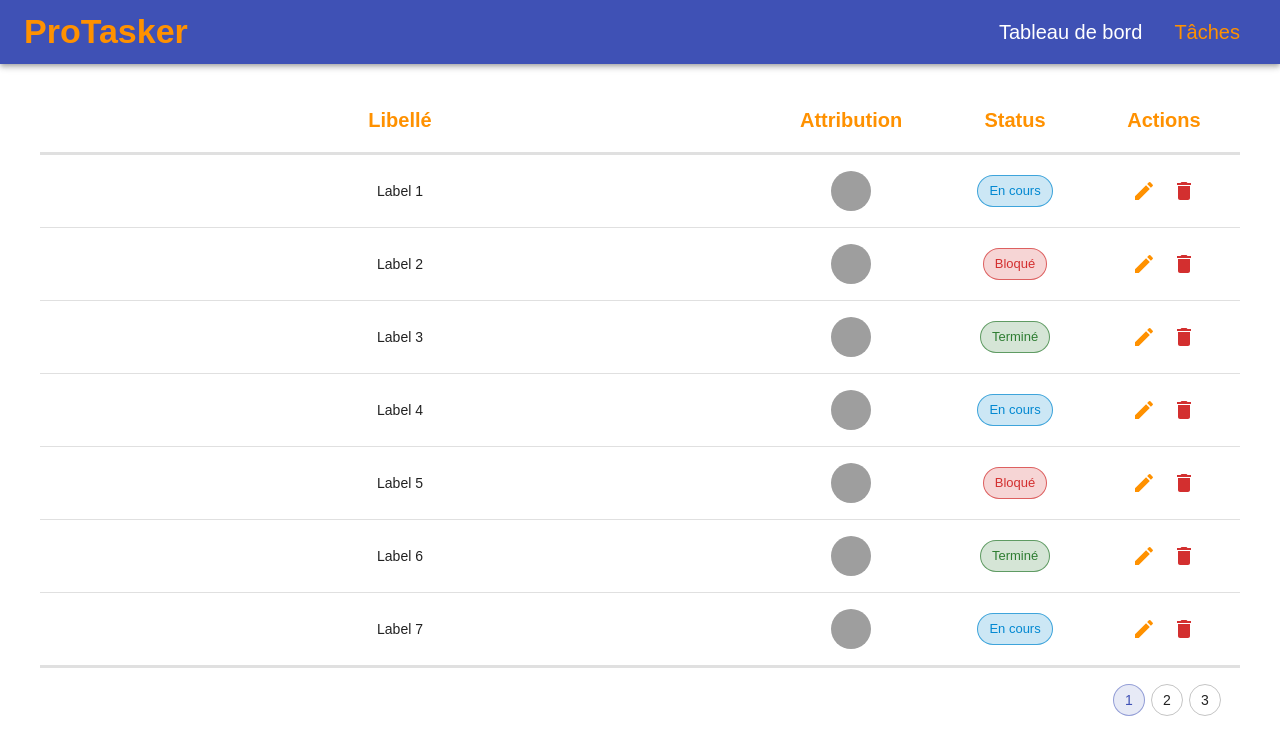
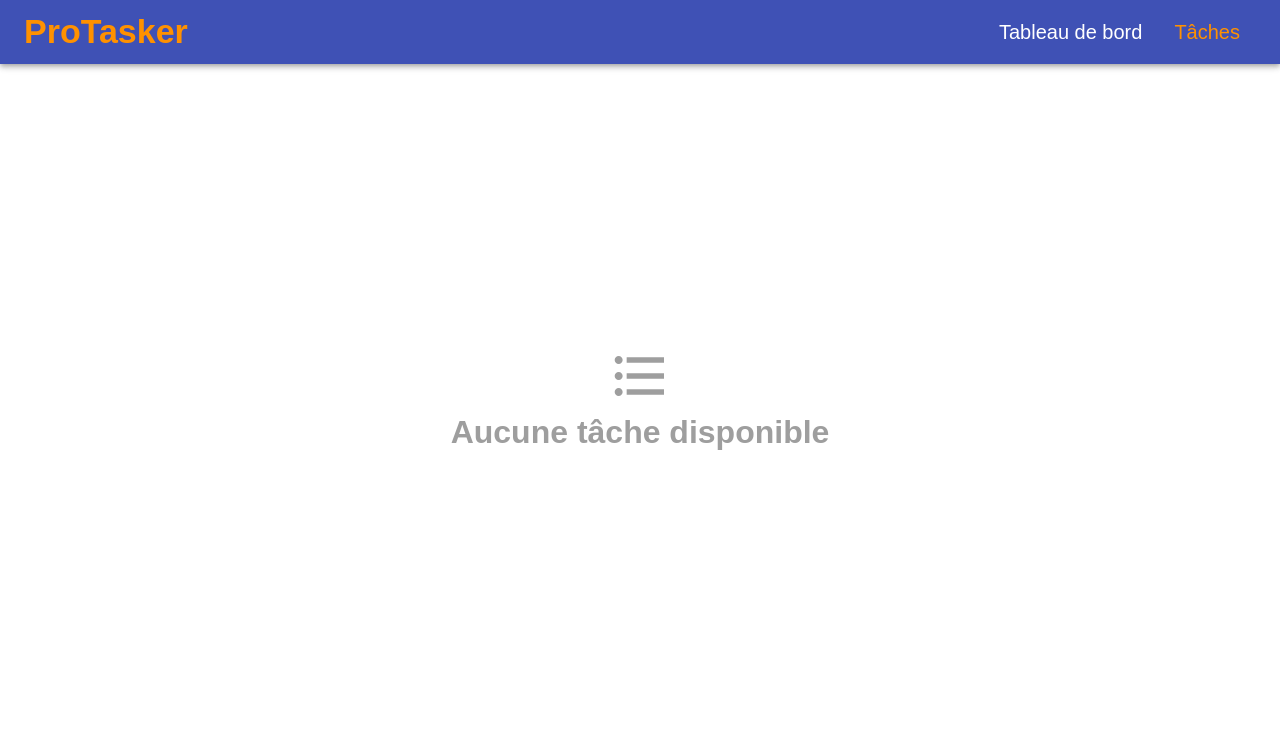
Before and after one commit to Lud0do1202/ApkioskApp, a React (Create React App) app in the folder frontend/: page /tasks in a window 1280 px wide. Shown: the top 754 px of the page. Built offline with nearby package versions, Linux system fonts and the light colour scheme; grey boxes are pictures that could not be loaded; a web font is replaced by a local one.

Commit message:
Loader - Loader component - .center class who do position absolute and center the component with top left transform(translate) - Use this class for NoTaskAvailable

```diff
--- /dev/null
+++ b/frontend/src/components/Loader.tsx
@@ -0,0 +1,12 @@
+import React from 'react'
+import { CircularProgress } from '@mui/material'
+
+const Loader: React.FC = () => {
+	return (
+		<>
+			<CircularProgress color={'secondary'} size={'5rem'} className={'center'} />
+		</>
+	)
+}
+
+export default Loader
--- a/frontend/src/components/NoTasksAvailable.tsx
+++ b/frontend/src/components/NoTasksAvailable.tsx
@@ -1,23 +1,19 @@
 import React from 'react'
-import {Box, Container, Typography} from '@mui/material'
-import {grey} from '@mui/material/colors'
+import { Box, Container, Typography } from '@mui/material'
+import { grey } from '@mui/material/colors'
 import FormatListBulletedIcon from '@mui/icons-material/FormatListBulleted'
 
 const NoTasksAvailable: React.FC = () => {
 	return (
 		<Box
-            position={'absolute'}
-            width={'100%'}
-            top={'50%'}
-            left={'50%'}
-            style={{transform: 'translate(-50%, -50%)'}}
+			className="center"
 			component={Container}
 			display={'flex'}
 			justifyContent={'center'}
 			alignItems={'center'}
 			flexDirection={'column'}
 			color={grey[500]}>
-            <FormatListBulletedIcon sx={{color: grey[500], fontSize: '4rem'}}/>
+			<FormatListBulletedIcon sx={{ color: grey[500], fontSize: '4rem' }} />
 			<Typography fontSize={'2rem'} fontWeight={'bold'}>
 				Aucune tâche disponible
 			</Typography>
--- a/frontend/src/components/TasksTable.tsx
+++ b/frontend/src/components/TasksTable.tsx
@@ -1,10 +1,11 @@
-import React, {useEffect, useState} from 'react'
-import {Box, Typography,} from '@mui/material'
-import {Task} from '../models/Task'
-import {TaskStatus} from '../models/TaskStatus'
-import {User} from '../models/User'
+import React, { useEffect, useState } from 'react'
+import { Box, CircularProgress, Typography } from '@mui/material'
+import { Task } from '../models/Task'
+import { TaskStatus } from '../models/TaskStatus'
+import { User } from '../models/User'
 import NoTasksAvailable from './NoTasksAvailable'
 import TaskTableContainer from './TaskTableContainer'
+import Loader from './Loader'
 
 const TasksTable: React.FC = () => {
 	// MOCK USERS
@@ -151,21 +152,20 @@ const TasksTable: React.FC = () => {
 	// The tasks
 	const [tasks, setTasks] = useState<Task[] | undefined>(undefined)
 
-    // INIT just first loading
+	// INIT
 	useEffect(() => {
 		// Simulate api request
 		setTimeout(() => {
-            setTasks(TASKS_MOCK)
+			setTasks([])
 		}, 1500)
-    }, [])
+	})
 
 	return (
 		<Box mt={3} mx={5}>
 			{tasks === undefined ? (
-                <Typography>LOADING</Typography>
+				<Loader />
 			) : (
-                <>{tasks.length === 0 ? <NoTasksAvailable/> :
-                    <TaskTableContainer tasks={tasks}></TaskTableContainer>}</>
+				<>{tasks.length === 0 ? <NoTasksAvailable /> : <TaskTableContainer tasks={tasks}></TaskTableContainer>}</>
 			)}
 		</Box>
 	)
--- a/frontend/src/index.css
+++ b/frontend/src/index.css
@@ -7,7 +7,7 @@ body {
 
 code {
     font-family: source-code-pro, Menlo, Monaco, Consolas, 'Courier New',
-    monospace;
+        monospace;
 }
 
 /* <Modal> <Container/>  */
@@ -27,3 +27,11 @@ code {
 .MuiTableBody-root .MuiTableRow-root:last-child .MuiTableCell-root {
     border-bottom-width: 3px;
 }
+
+/* Center the component at the center of the page */
+.center {
+    position: absolute;
+    top: 50%;
+    left: 50%;
+    transform: translate(-50%, -50%);
+}
```
Lines whose indentation alone changed are shown as unchanged.
